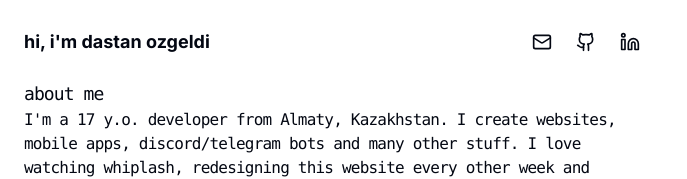
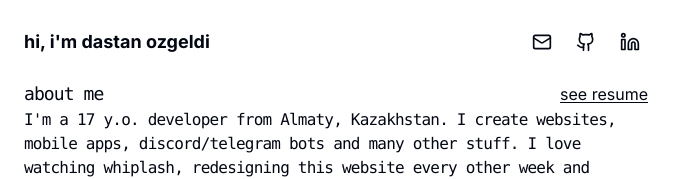
Before and after one commit to dastanozgeldi/dastanozgeldi.me, a Next.js app: page / in a window 1280 px wide. Shown: the top 179 px of the page, without its empty margins (0-687 px from the left). Built offline with nearby package versions, Linux system fonts and the light colour scheme.

Commit message:
add resume to website

```diff
--- a/src/app/page.tsx
+++ b/src/app/page.tsx
@@ -1,3 +1,4 @@
+import Link from "next/link";
 import { ProjectList } from "@/components/project-list";
 import { Tabs, TabsContent, TabsList, TabsTrigger } from "@/components/ui/tabs";
 import data from "./data.json";
@@ -8,7 +9,12 @@ export default function Projects() {
   return (
     <section>
       <div className="mb-6">
-        <h1 className="text-lg tracking-tighter font-mono">about me</h1>
+        <div className="flex items-center justify-between">
+          <h1 className="text-lg tracking-tighter font-mono">about me</h1>
+          <Link href="/resume.pdf" className="underline underline-offset-2">
+            see resume
+          </Link>
+        </div>
         <p className="font-mono tracking-tighter">
           I&apos;m a 17 y.o. developer from Almaty, Kazakhstan. I create
           websites, mobile apps, discord/telegram bots and many other stuff. I
--- a/src/components/header.tsx
+++ b/src/components/header.tsx
@@ -1,16 +1,11 @@
 "use client";
 import { SOCIAL_LINKS } from "@/config/links";
-import Link from "next/link";
 
 export const Header = () => {
   return (
     <header className="mb-5 flex items-center justify-between">
-      <span className="text-md md:text-lg whitespace-nowrap font-bold">
-        <Link href="/">
-          <span className="cursor-pointer pr-2">
-            hi, i&apos;m dastan ozgeldi
-          </span>
-        </Link>
+      <span className="text-md md:text-lg whitespace-nowrap font-bold pr-2">
+        hi, i&apos;m dastan ozgeldi
       </span>
       <div className="flex items-center justify-center gap-2">
         {SOCIAL_LINKS.map(({ href, icon }) => (
```
Also changed, not shown: 1 other file (tests, documents, lock files or other folders).
